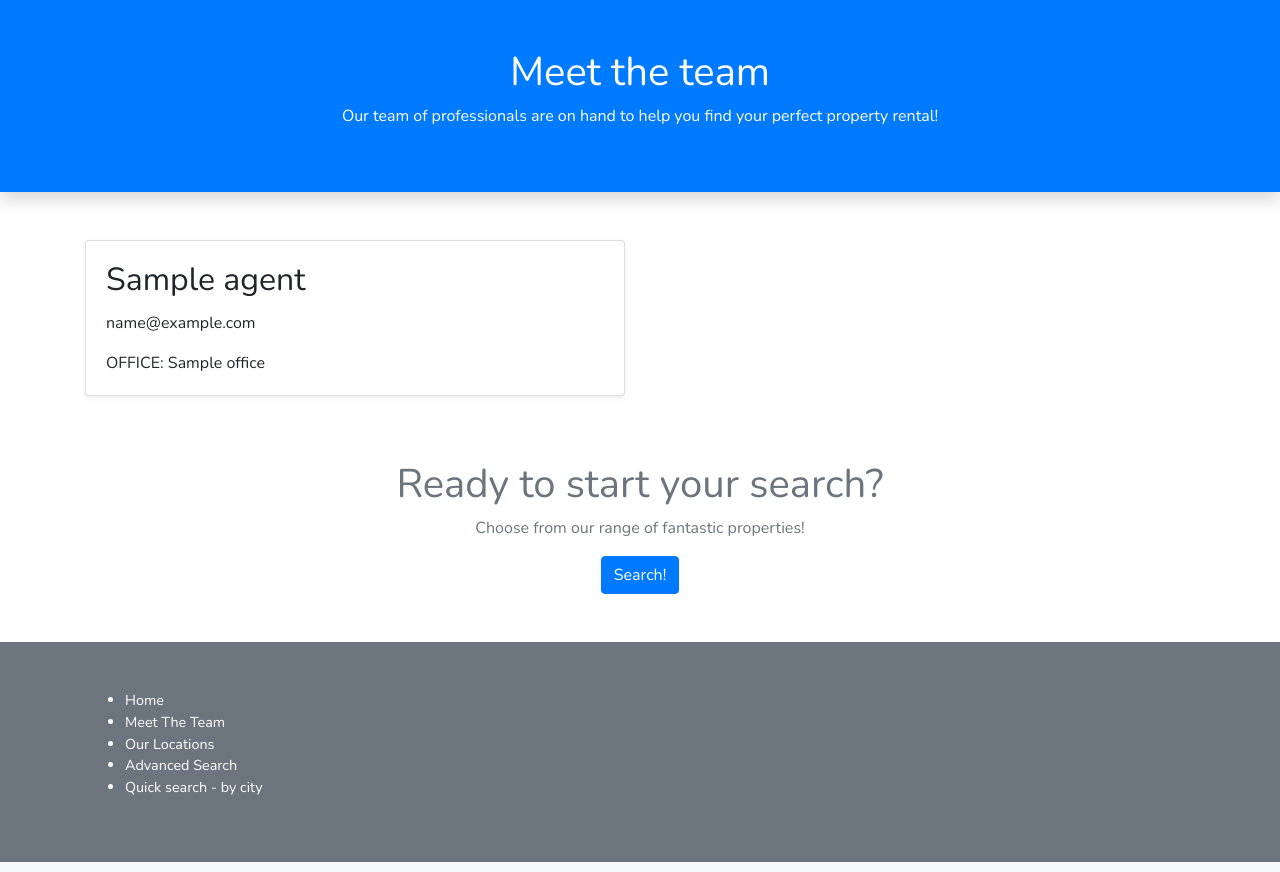
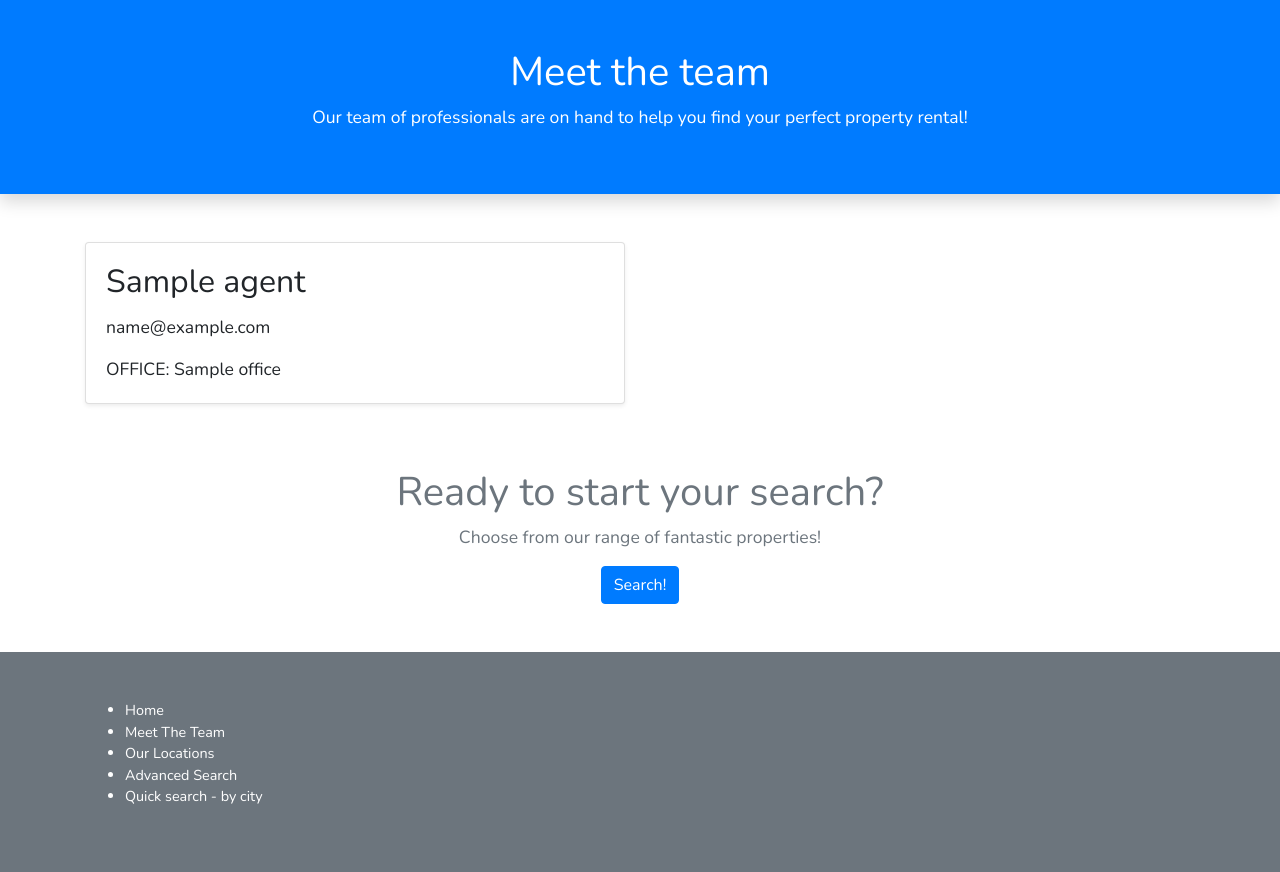
Before and after one commit to richardgourley/property-manager-django-project, a Django app: template properties/templates/properties/agents.html in a window 1280 px wide. Shown: the part 56-928 px from the top of the page. Run offline with Django 3.2, Linux system fonts and the light colour scheme; the template is opened without the code that fills it: most values are stand-ins (such as "Sample title", 1, 10 or a date in 2020); some libraries are stand-ins or nearby versions; some web fonts are replaced.

Commit message:
<p> font size increased.

```diff
--- a/properties/static/properties/style.css
+++ b/properties/static/properties/style.css
@@ -1,7 +1,11 @@
 body{
-	font-family:'Nunito', sans-serif;
+  font-family:'Nunito', sans-serif;
 }
 
 .navbar-brand{
-	font-family: 'Merienda One', cursive;
+  font-family: 'Merienda One', cursive;
 }
+
+p{
+  font-size:110%;
+}
```
